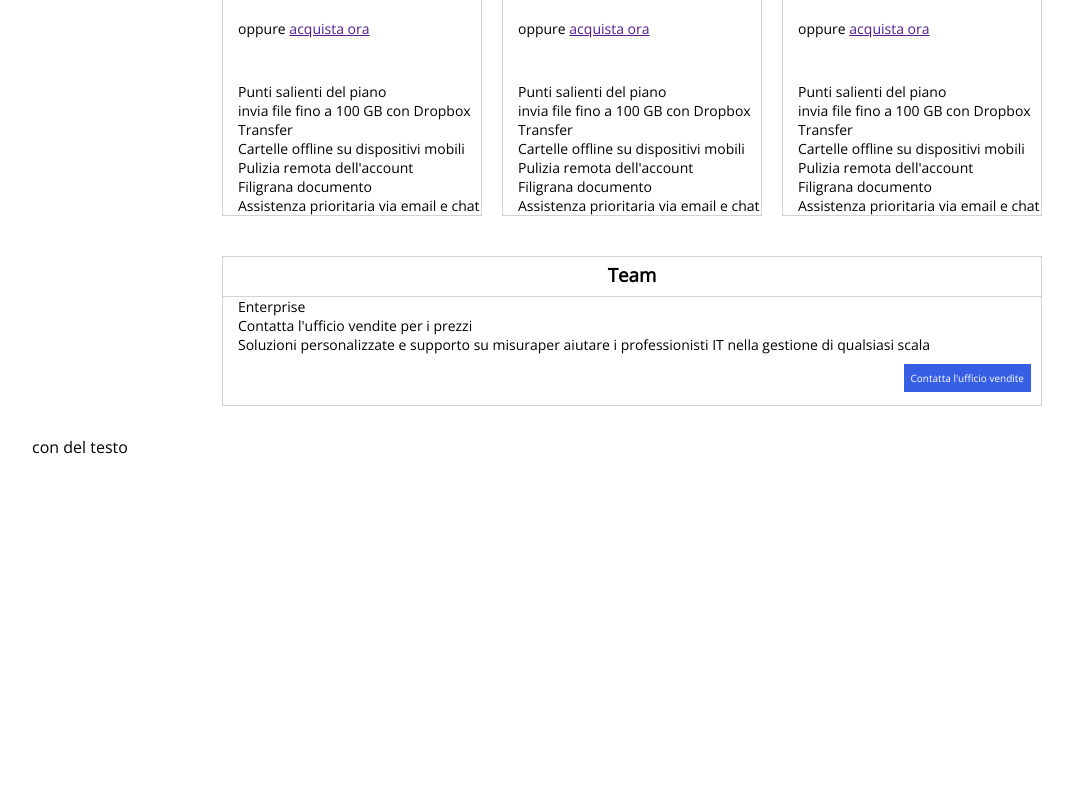
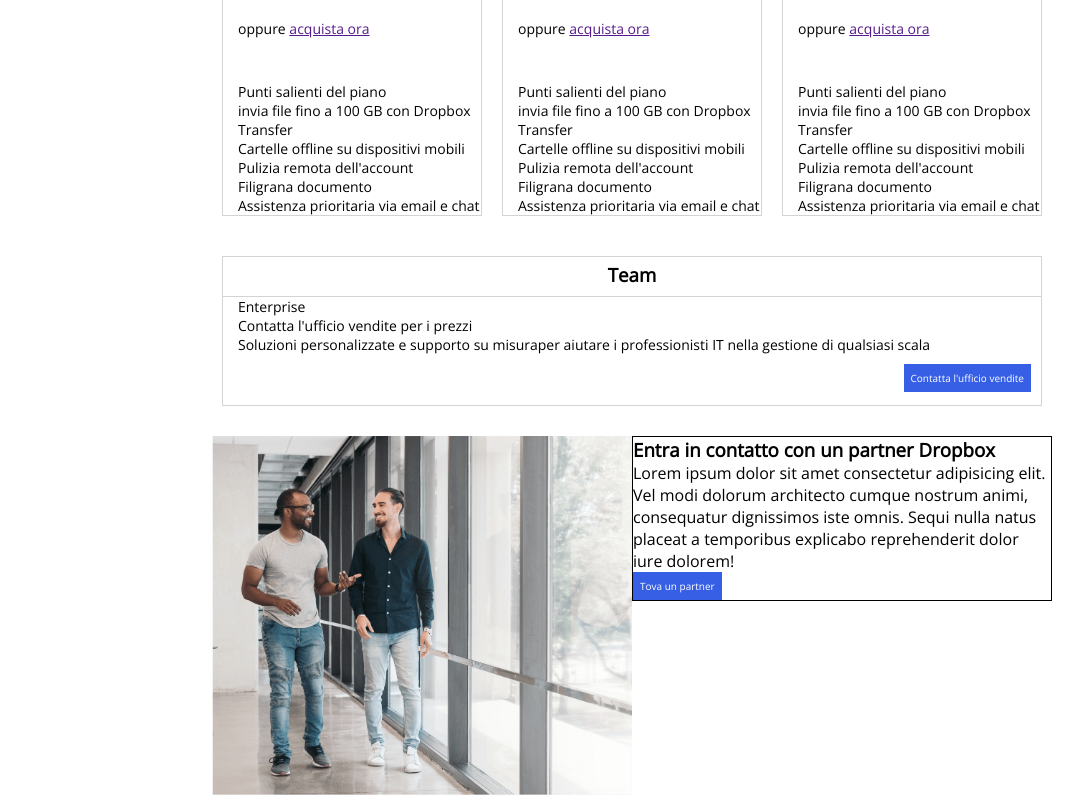
Before and after one commit to Dayronaguilera/htmlcss-dropbox, a plain HTML site: page index.html in a window 1280 px wide. Shown: the part 986-1781 px from the top of the page, without its empty margins (8-1091 px from the left). Before the commit the page ends 1444 px from the top, so only its background shows below. Drawn offline with nearby package versions, Linux system fonts and the light colour scheme.

Commit message:
Start section 3

```diff
--- a/css/style.css
+++ b/css/style.css
@@ -122,3 +122,20 @@ button{
 }
 
 /* start section 3 */
+.section-3{
+    width: 70%;
+    margin: 0 auto;
+}
+.img-section-3{
+    width: calc(100% / 2 );
+
+}
+.text-section-3{
+    width: calc(100% / 2 );
+    position: relative;
+}
+.container-section-3{
+    border: 1px black solid;
+    top: 50%;
+    left: 30%;
+}
--- a/index.html
+++ b/index.html
@@ -191,13 +191,19 @@
 
             </div>
         </div>
+
         <!-- start section 3 -->
-        <div class="section-3">
-            <div>
+        <div class="clearfix  section-3">
 
-            </div>
-            <div>
-                con del testo
+            <img class="img-section-3 fl-left" src="./img/partner.png" alt="partner">
+
+            <div class="fl-left text-section-3">
+
+                <div class="container-section-3">
+                    <h3>Entra in contatto con un partner Dropbox</h3>
+                    <p>Lorem ipsum dolor sit amet consectetur adipisicing elit. Vel modi dolorum architecto cumque nostrum animi, consequatur dignissimos iste omnis. Sequi nulla natus placeat a temporibus explicabo reprehenderit dolor iure dolorem!</p>
+                    <button>Tova un partner</button>
+                </div>
             </div>
 
         </div>
```
